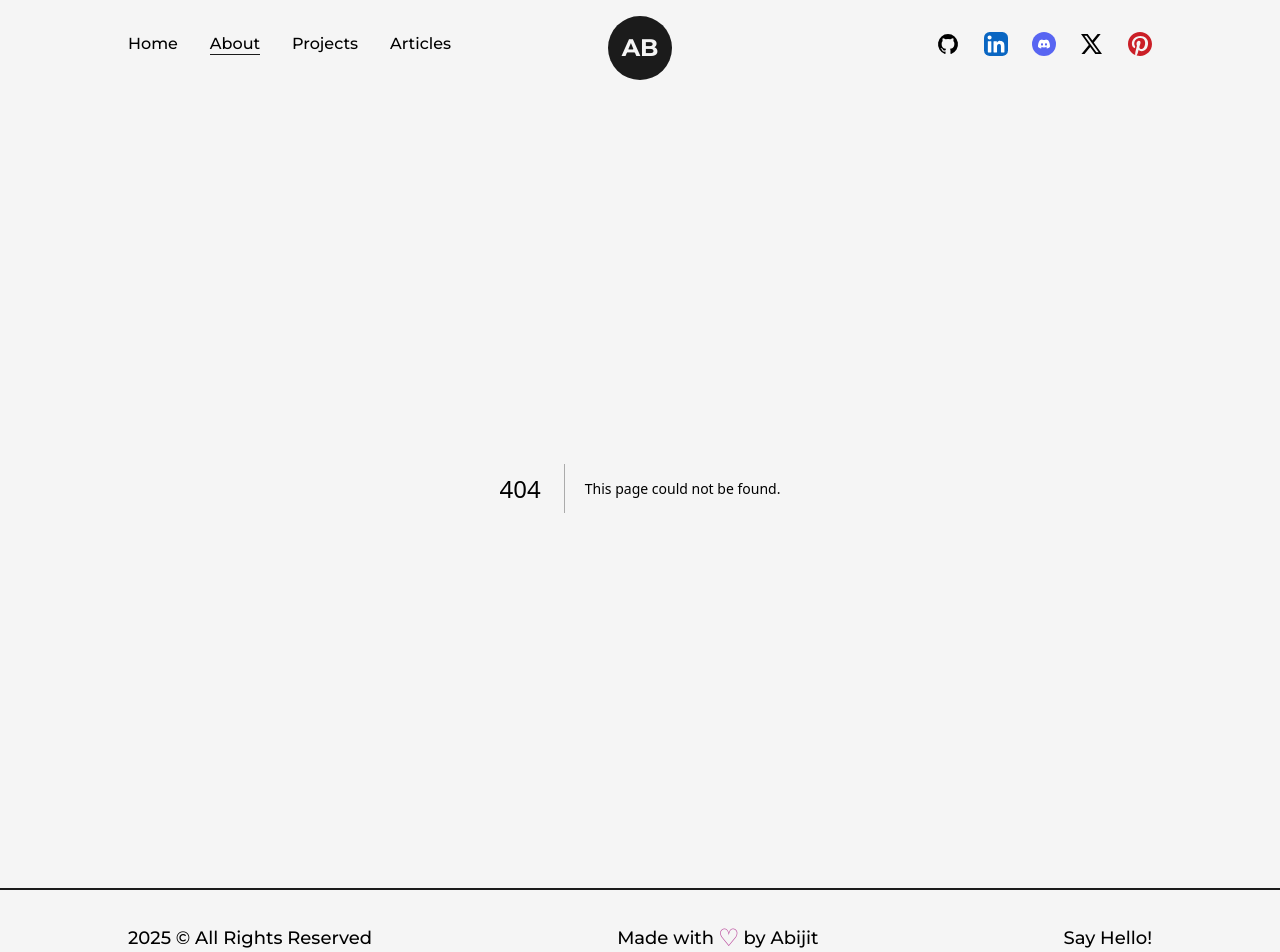
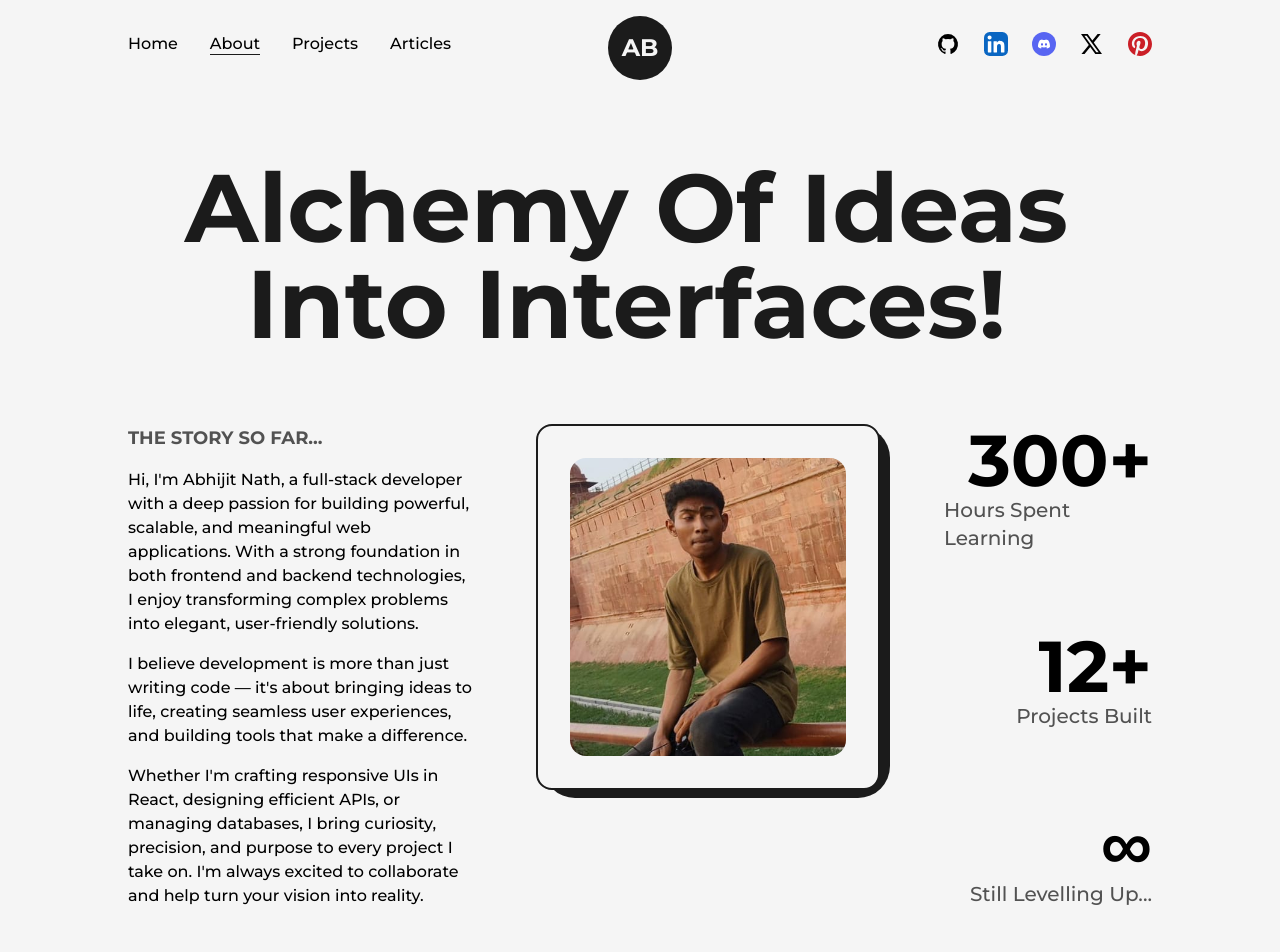
Before and after one commit to abhijit69-ui/portfolio, a Next.js app: page /about in a window 1280 px wide. Before the commit this address had no page. Shown: the top 952 px of the page. Built offline with nearby package versions, Linux system fonts and the light colour scheme.

Commit message:
About Me Section Added

```diff
--- /dev/null
+++ b/src/pages/about.tsx
@@ -0,0 +1,135 @@
+import AnimatedText from '@/components/AnimatedText';
+import Layout from '@/components/Layout';
+import Head from 'next/head';
+import Image from 'next/image';
+import profilePic from '../../public/images/profile/profilepic.jpeg';
+import { useEffect, useRef, useState } from 'react';
+import { useInView, useMotionValue, useSpring } from 'framer-motion';
+
+interface Props {
+  value: number;
+  showInfinity?: boolean;
+}
+
+const AnimatedNumbers = ({ value, showInfinity }: Props) => {
+  const ref = useRef<HTMLSpanElement>(null);
+
+  const motionValue = useMotionValue(0);
+  const springValue = useSpring(motionValue, { duration: 3000 });
+  const isInView = useInView(ref);
+  const [isDone, setIsDone] = useState(false);
+
+  useEffect(() => {
+    if (isInView && !isDone) {
+      motionValue.set(value);
+    }
+  }, [isInView, value, motionValue, isDone]);
+
+  useEffect(() => {
+    const unsubscribe = springValue.on('change', (latest) => {
+      if (ref.current && !isDone) {
+        if (showInfinity && latest.toFixed(0) >= value) {
+          ref.current.textContent = '∞';
+          setIsDone(true);
+        } else {
+          ref.current.textContent = latest.toFixed(0);
+        }
+      }
+      if (latest >= value) {
+        setIsDone(true);
+      }
+    });
+    return () => unsubscribe();
+  }, [springValue, value, showInfinity, isDone]);
+
+  return <span ref={ref}></span>;
+};
+
+const about = () => {
+  return (
+    <>
+      <Head>
+        <title>Abhijit | About Page</title>
+        <meta
+          name='description'
+          content='this is an about page of dev portfolio'
+        />
+      </Head>
+      <main className='flex w-full flex-col items-center justify-center'>
+        <Layout className='pt-16'>
+          <AnimatedText
+            text='Alchemy of Ideas into Interfaces!'
+            className='mb-16'
+          />
+          <div className='grid w-full grid-cols-8 gap-16'>
+            <div className='col-span-3 flex flex-col items-start justify-start'>
+              <h2 className='mb-4 text-lg font-bold uppercase text-dark/75'>
+                The Story So Far...
+              </h2>
+              <p className='font-medium'>
+                Hi, I&apos;m Abhijit Nath, a full-stack developer with a deep
+                passion for building powerful, scalable, and meaningful web
+                applications. With a strong foundation in both frontend and
+                backend technologies, I enjoy transforming complex problems into
+                elegant, user-friendly solutions.
+              </p>
+              <p className='my-4 font-medium'>
+                I believe development is more than just writing code — it&apos;s
+                about bringing ideas to life, creating seamless user
+                experiences, and building tools that make a difference.
+              </p>
+              <p className='font-medium'>
+                Whether I&apos;m crafting responsive UIs in React, designing
+                efficient APIs, or managing databases, I bring curiosity,
+                precision, and purpose to every project I take on. I&apos;m
+                always excited to collaborate and help turn your vision into
+                reality.
+              </p>
+            </div>
+
+            <div
+              className='col-span-3 relative h-max rounded-2xl border-2 border-solid border-dark
+            bg-light p-8'
+            >
+              <div className='absolute top-0 -right-3 -z-10 w-[102%] h-[103%] rounded-[2rem] bg-dark' />
+              <Image
+                src={profilePic}
+                alt='abijit'
+                className='w-full h-auto rounded-2xl'
+              />
+            </div>
+
+            <div className='col-span-2 flex flex-col items-end justify-between'>
+              <div className='flex flex-col items-end justify-center'>
+                <span className='inline-block text-7xl font-bold'>
+                  <AnimatedNumbers value={299} />+
+                </span>
+                <h2 className='text-xl font-medium capitalize text-dark/75'>
+                  Hours Spent Learning
+                </h2>
+              </div>
+              <div className='flex flex-col items-end justify-center'>
+                <span className='inline-block text-7xl font-bold'>
+                  <AnimatedNumbers value={12} />+
+                </span>
+                <h2 className='text-xl font-medium capitalize text-dark/75'>
+                  Projects Built
+                </h2>
+              </div>
+              <div className='flex flex-col items-end justify-center'>
+                <span className='inline-block text-7xl font-bold'>
+                  <AnimatedNumbers value={50} showInfinity />
+                </span>
+                <h2 className='text-xl font-medium capitalize text-dark/75'>
+                  Still Levelling Up...
+                </h2>
+              </div>
+            </div>
+          </div>
+        </Layout>
+      </main>
+    </>
+  );
+};
+
+export default about;
```
Also changed, not shown: public/images/profile/profilepic.jpeg (added).
